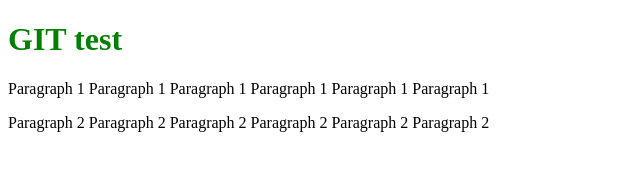
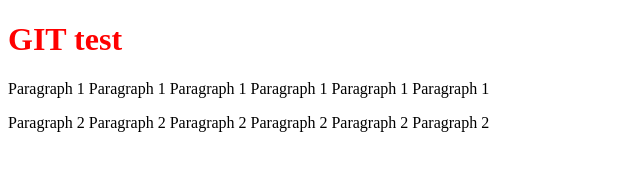
Before and after one commit to Sakthi020/git-test, a plain HTML site: page index.html in a window 1280 px wide. Shown: the whole page, without its empty margins (0-640 px from the left). Drawn offline with Linux system fonts and the light colour scheme.

Commit message:
added red color

```diff
--- a/index.html
+++ b/index.html
@@ -6,7 +6,7 @@
     <title>Document</title>
 </head>
 <body>
-    <h1 style="color: green;">GIT test</h1>
+    <h1 style="color: red;">GIT test</h1>
 
     <p>Paragraph 1 Paragraph 1 Paragraph 1 Paragraph 1 Paragraph 1 Paragraph 1</p>
     <p>Paragraph 2 Paragraph 2 Paragraph 2 Paragraph 2 Paragraph 2 Paragraph 2</p>
```
